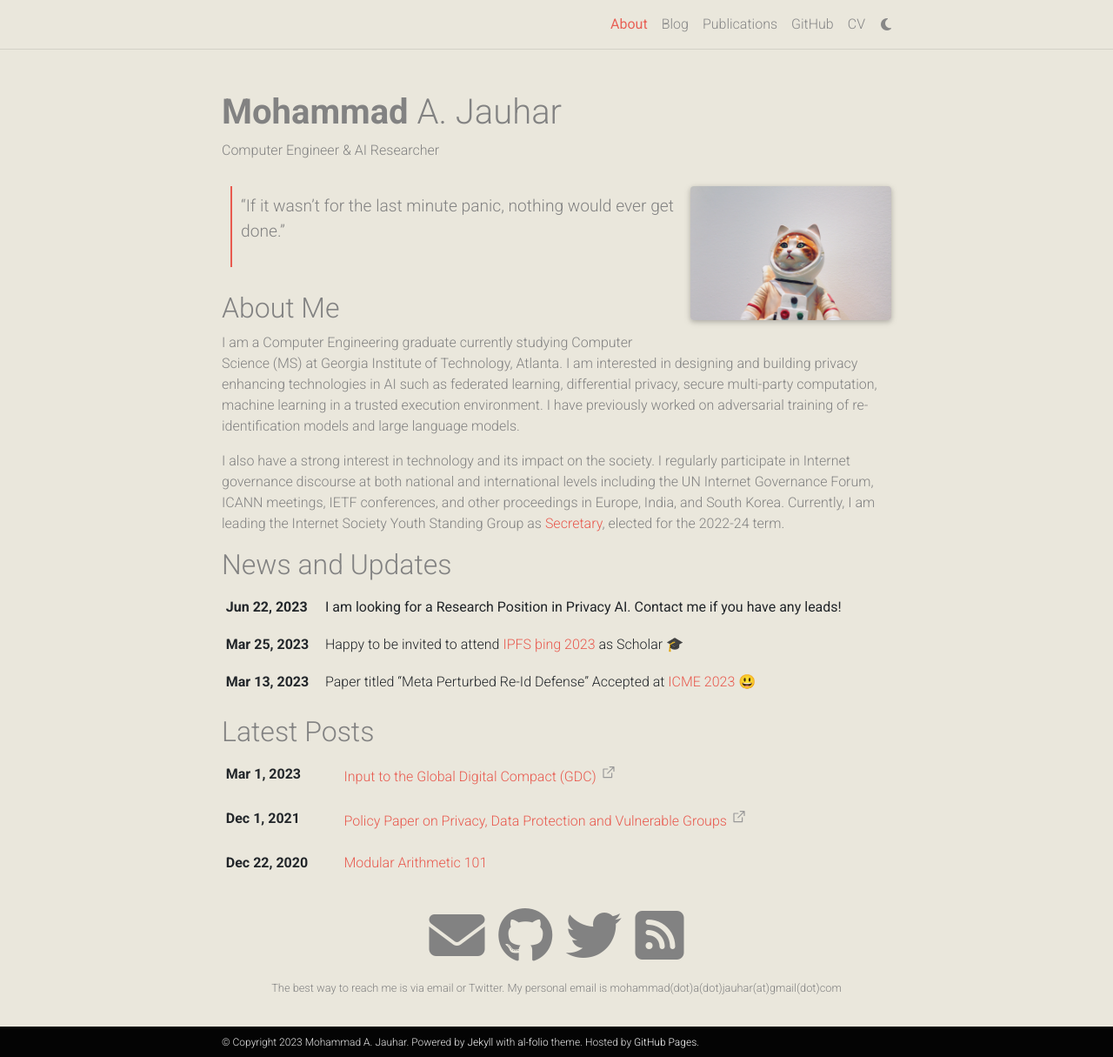
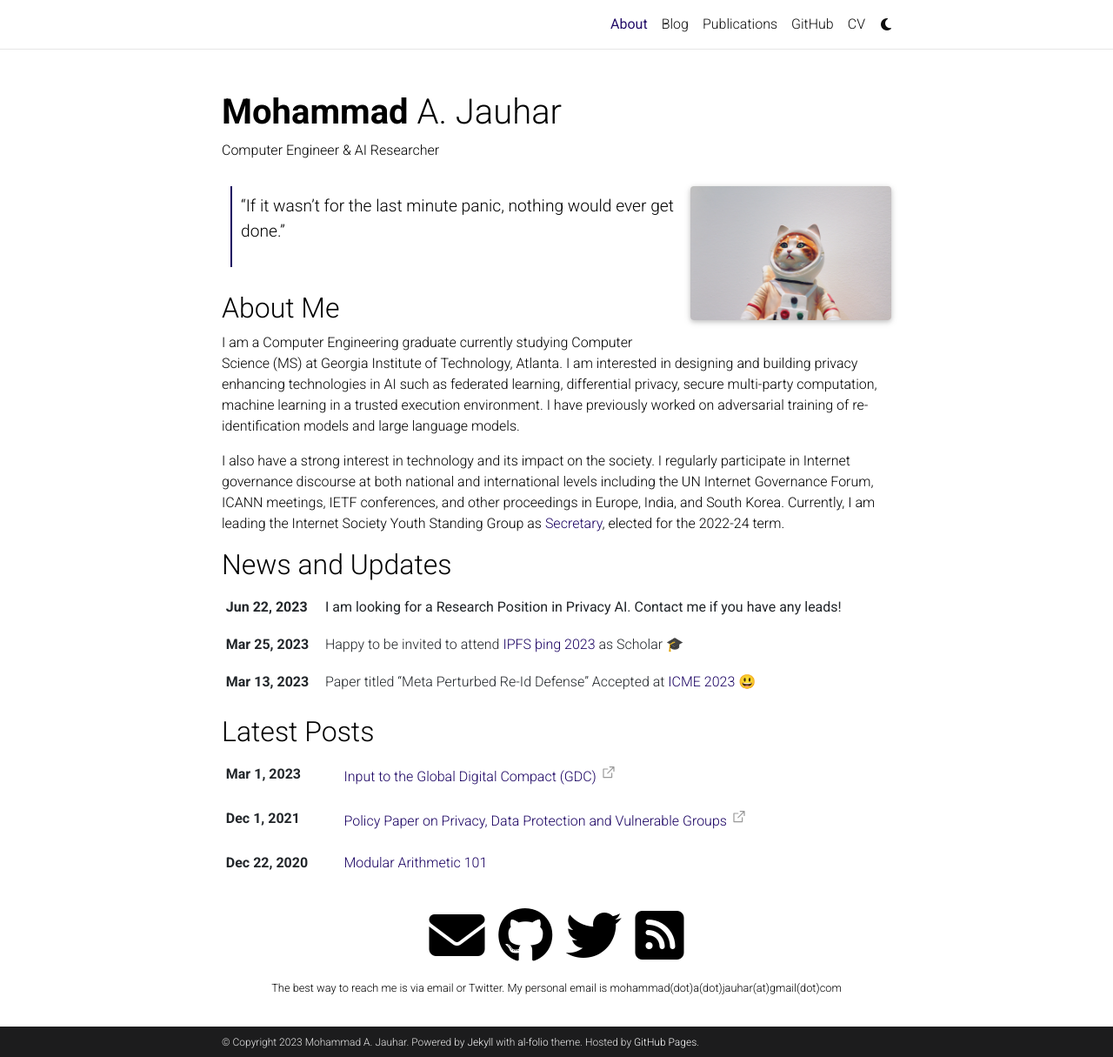
Before and after one commit to majauhar/majauhar.github.io, a Jekyll site: the page built from _pages/about.md, in a window 1280 px wide and 1215 px high. Shown: the whole window at 87% size. Built offline with Jekyll 4.4.1, drawn with Linux system fonts in a browser that asks for light colours; full-size pictures stand in for the smaller copies a plugin makes; comment, search, counter and statistics services are not loaded; a style sheet for code colours, icons or effects is not loaded.

Commit message:
theme fiddle

```diff
--- a/_config.yml
+++ b/_config.yml
@@ -8,11 +8,11 @@ middle_name: A.
 last_name: Jauhar
 email: mohammad.a@gatech.edu
 description: > # the ">" symbol means to ignore newlines until "footer_text:"
-  A simple, whitespace theme for academics. Based on [*folio](https://github.com/bogoli/-folio) design.
+  Hi!
 footer_text: >
   Powered by <a href="https://jekyllrb.com/" target="_blank">Jekyll</a> with <a href="https://github.com/alshedivat/al-folio">al-folio</a> theme.
   Hosted by <a href="https://pages.github.com/" target="_blank">GitHub Pages</a>.
-keywords: jekyll, jekyll-theme, academic-website, portfolio-website  # add your own keywords or leave empty
+keywords: # add your own keywords or leave empty
 
 lang: en # the language of your site (for example: en, fr, cn, ru, etc.)
 icon: 👨🏻‍💻  # the emoji used as the favicon (alternatively, provide image name in /assets/img/)
--- a/_sass/_themes.scss
+++ b/_sass/_themes.scss
@@ -3,14 +3,14 @@
  ******************************************************************************/
 
 :root {
-  --global-bg-color: #{$eggshell-white};
+  --global-bg-color: #{$white-color};
   --global-code-bg-color: #{$code-bg-color-light};
-  --global-text-color: #{$grey-color};
+  --global-text-color: #{$black-color};
   --global-text-color-light: #{$grey-color};
-  --global-theme-color: #{$jellybean-dark};
-  --global-hover-color: #{$jellybean-light};
+  --global-theme-color: #{$mysterious-blue-light};
+  --global-hover-color: #{$mysterious-blue-light};
   --global-hover-text-color: #{$white-color};
-  --global-footer-bg-color: #{$Charcoal-Black};
+  --global-footer-bg-color: #{$grey-color-dark};
   --global-footer-text-color: #{$grey-color-light};
   --global-footer-link-color: #{$white-color};
   --global-distill-app-color: #{$grey-color};
--- a/_sass/_variables.scss
+++ b/_sass/_variables.scss
@@ -42,13 +42,16 @@ $Blondey: #c2b490;
 $Slate: #262626;
 $Charcoal-Black: #040404;
 
-// Gusto
+// Gusto (light)
 $eggshell-white: #eae7dc;
 $dark-vanilla: #d8c3a5;
 $taupe-grey: #8e8d8a;
 $jellybean-light: #e98074;
 $jellybean-dark: #e85a4f;
+$mysterious-blue-dark: #0c0032;
+$mysterious-blue-light: #190061;
 
+// Samsy (dark)
 
 // Theme colors
 
```
